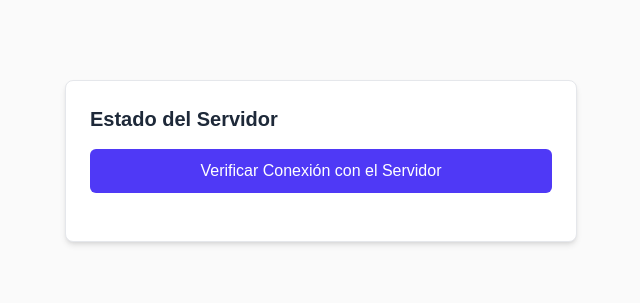
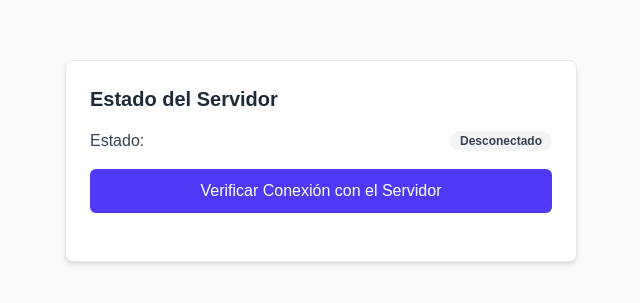
Before and after one commit to CI3715/Grupo1_MakeNoMistake, a Next.js app in the folder app/: page / in a window 1280 px wide. Shown: the part 239-542 px from the top of the page, without its empty margins (319-959 px from the left). Built offline with nearby package versions, Linux system fonts and the light colour scheme.

Commit message:
feat(app): mostrar estado Desconectado/Conectado en PingScreen
Signed-off-by: cristinapuyosa18 <23-10395@usb.ve>

```diff
--- a/app/app/components/PingScreen.tsx
+++ b/app/app/components/PingScreen.tsx
@@ -17,13 +17,16 @@ export default function PingScreen() {
   const [error, setError] = useState<string | null>(null);
   const [data, setData] = useState<PingResponse | null>(null);
 
+  const conectado = data !== null && !error && !loading;
+
   const handleVerificarConexion = async () => {
     setLoading(true);
     setError(null);
+    setData(null);
 
     try {
       const response = await invoke<PingResponse>('ping_servidor');
-      if(response.exito) {
+      if (response.exito) {
         setData(response);
       } else {
         setError(response.mensaje);
@@ -47,6 +50,23 @@ export default function PingScreen() {
         Estado del Servidor
       </h2>
 
+      <div className="flex items-center justify-between mb-4">
+        <span className="font-medium text-gray-700">Estado:</span>
+        {loading ? (
+          <span className="inline-flex items-center px-2.5 py-0.5 rounded-full text-xs font-semibold bg-amber-100 text-amber-800">
+            Verificando...
+          </span>
+        ) : conectado ? (
+          <span className="inline-flex items-center px-2.5 py-0.5 rounded-full text-xs font-semibold bg-green-100 text-green-800">
+            Conectado
+          </span>
+        ) : (
+          <span className="inline-flex items-center px-2.5 py-0.5 rounded-full text-xs font-semibold bg-gray-100 text-gray-700">
+            Desconectado
+          </span>
+        )}
+      </div>
+
       <button
         onClick={handleVerificarConexion}
         disabled={loading}
@@ -63,12 +83,6 @@ export default function PingScreen() {
       </button>
 
       <div className="mt-6 space-y-4">
-        {loading && (
-          <div className="p-4 bg-blue-50 border border-blue-200 text-blue-700 rounded-md text-sm">
-            Cargando datos de conexión...
-          </div>
-        )}
-
         {error && (
           <div className="p-4 bg-red-50 border border-red-200 text-red-700 rounded-md text-sm">
             <p className="font-semibold">Error de Conexión:</p>
@@ -76,16 +90,9 @@ export default function PingScreen() {
           </div>
         )}
 
-        {data && !loading && !error && (
-          <div className="p-4 bg-green-50 border border-green-200 text-gray-800 rounded-md space-y-2 text-sm">
-            <div className="flex items-center justify-between pb-2 border-b border-green-200">
-              <span className="font-medium">Estado:</span>
-              <span className="inline-flex items-center px-2.5 py-0.5 rounded-full text-xs font-semibold bg-green-100 text-green-800">
-                Conectado
-              </span>
-            </div>
-
-            <div className="grid grid-cols-2 gap-2 pt-1">
+        {conectado && data && (
+          <div className="p-4 bg-green-50 border border-green-200 text-gray-800 rounded-md text-sm">
+            <div className="grid grid-cols-2 gap-2">
               <div>
                 <span className="text-gray-500 block text-xs">Mensaje:</span>
                 <span className="font-medium">{data.mensaje}</span>
```
